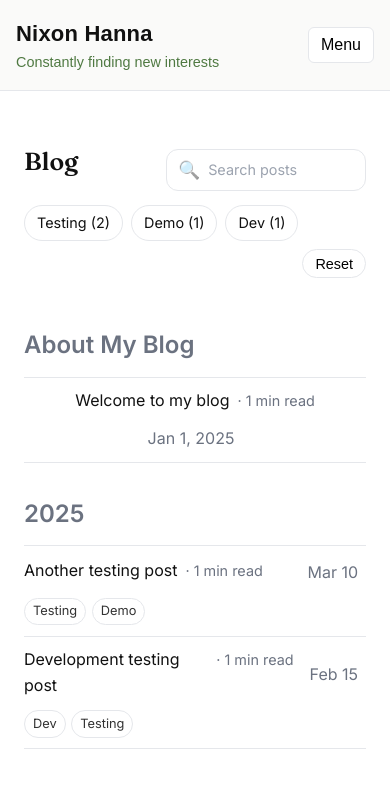
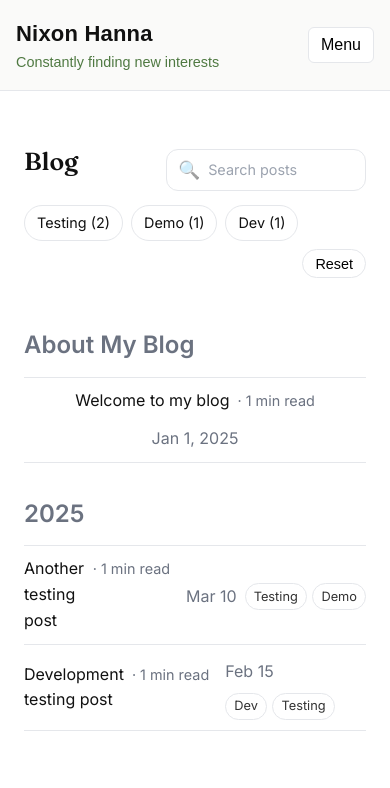
Before and after one commit to nhanna95/personal-website, a Jekyll site: the page built from blog.html, in a window 390 px wide and 900 px high. Shown: the top 788 px of the window. Built offline with Jekyll 4.4.1, drawn with Linux system fonts in a browser that asks for light colours.

Commit message:
Wrap date and tags in container div for mobile inline layout

```diff
--- a/blog.html
+++ b/blog.html
@@ -168,7 +168,7 @@ permalink: /blog.html
             const wdateHTML = `<time class="post-date" datetime="${welcomePost.date}">${wformatted}</time>`;
             art.innerHTML = `
                 <div class="post-head"><a class="post-title" href="${welcomePost.url}">${welcomePost.title}</a><span class="post-readtime" aria-label="Estimated read time"></span></div>
-                ${wdateHTML}
+                <div class="post-meta">${wdateHTML}</div>
             `;
             welcome.appendChild(art);
 
@@ -211,10 +211,10 @@ permalink: /blog.html
             const readHTML = `<span class="post-readtime" aria-label="Estimated read time"></span>`;
             const tagsHTML = p.tags && p.tags.length ?
                 `<ul class="taglist">${p.tags.map(t => `<li>${t}</li>`).join('')}</ul>` : '';
+            const metaHTML = tagsHTML ? `<div class="post-meta">${dateHTML}${tagsHTML}</div>` : dateHTML;
             art.innerHTML = `
                 <div class="post-head"><a class="post-title" href="${p.url}">${p.title}</a>${readHTML}</div>
-                ${dateHTML}
-                ${tagsHTML}
+                ${metaHTML}
             `;
             list.appendChild(art);
 
--- a/styles.css
+++ b/styles.css
@@ -636,25 +636,32 @@ main:has(#tag-personal:checked) .post[data-tags~="personal"] {
     }
 
     .post-head {
-        order: 1;
+        /* Title on first line */
     }
 
-    /* Put date and tags on the same line on mobile */
-    /* Make them both inline so they appear side-by-side */
+    /* Container for date and tags on the same line */
+    .post-meta {
+        display: flex;
+        align-items: center;
+        flex-wrap: wrap;
+        gap: .5rem;
+        margin-top: .25rem;
+    }
+
     .post-date {
-        order: 2;
-        display: inline-block;
-        margin-right: .5rem;
-        margin-top: .25rem;
-        white-space: nowrap;
+        margin-right: 0;
+        margin-top: 0;
     }
 
     .taglist {
-        order: 2;
-        display: inline-flex;
         margin-left: 0;
+        margin-top: 0;
+    }
+
+    /* If date is outside meta container (backward compatibility) */
+    .post > .post-date {
+        margin-right: .5rem;
         margin-top: .25rem;
-        vertical-align: middle;
     }
 
     .blog-head {
```
